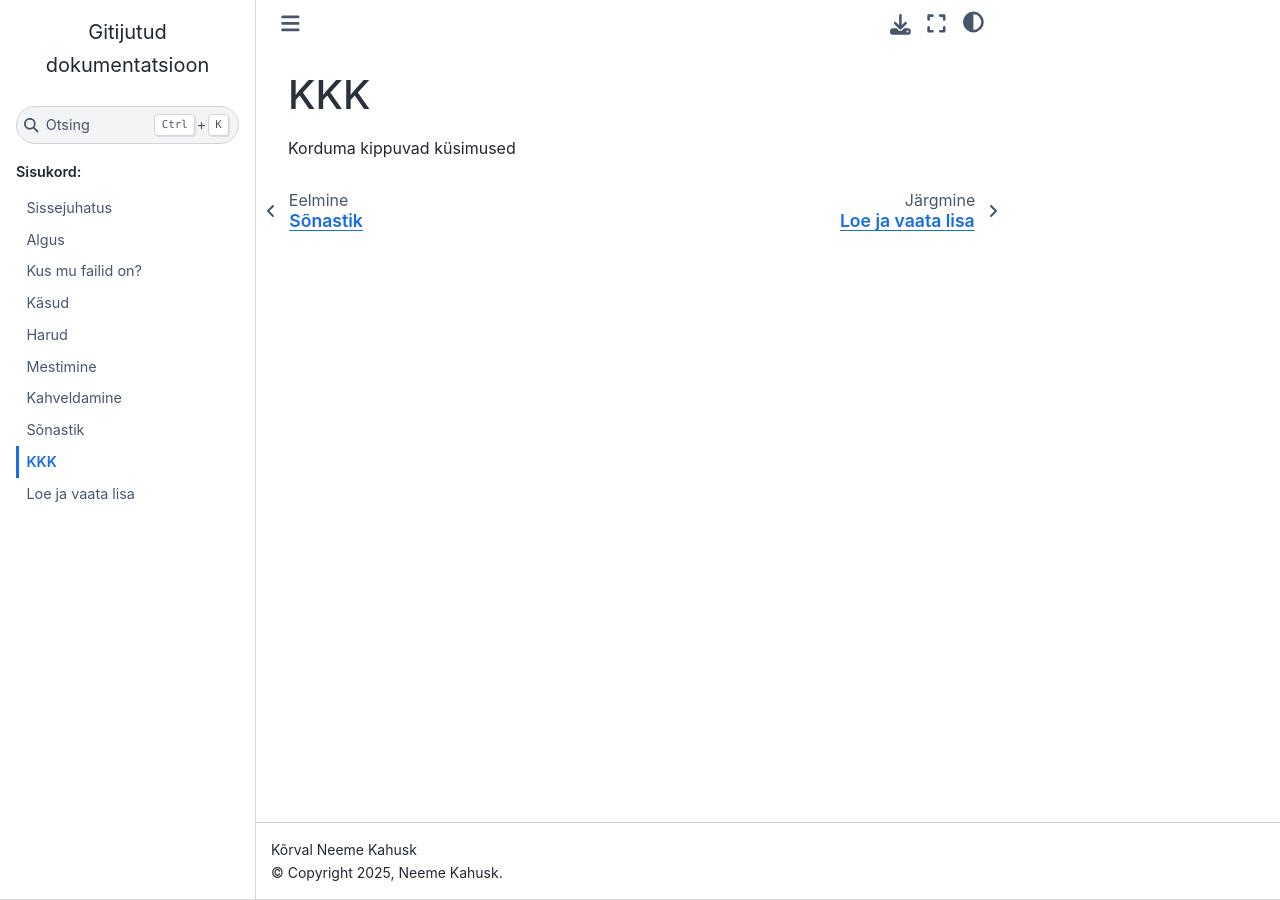
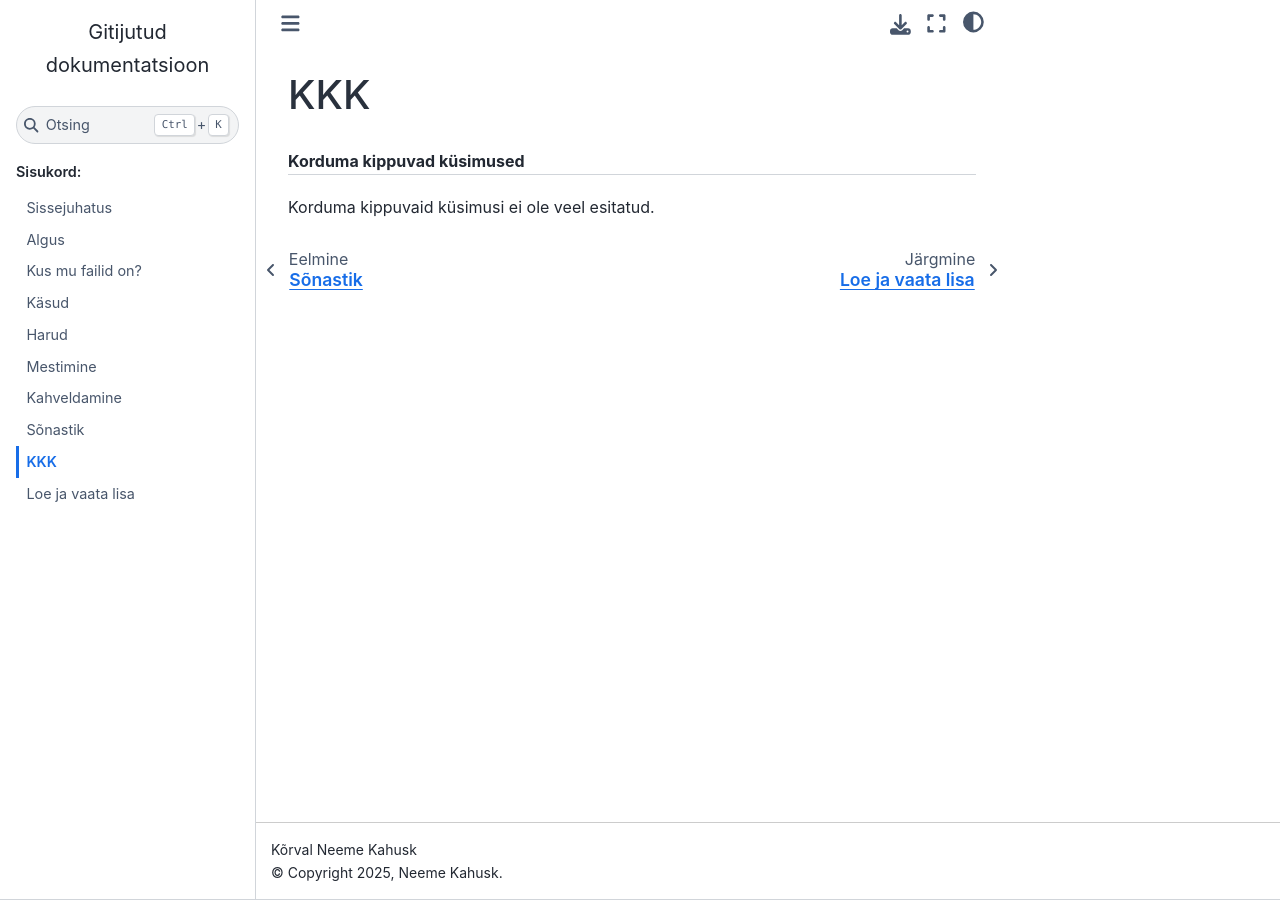
Before and after one commit to nemeek/gitijutud, a Sphinx documentation site: the page built from docs/kkk.rst, in a window 1280 px wide. Built offline with Sphinx 7.4.7 and the Sphinx Book theme 1.1.4, drawn with Linux system fonts in a browser that asks for light colours.

Commit message:
rubric kkk-s

```diff
--- a/docs/kkk.rst
+++ b/docs/kkk.rst
@@ -1,4 +1,6 @@
 KKK
 ===
 
-Korduma kippuvad küsimused
+.. rubric:: Korduma kippuvad küsimused
+
+Korduma kippuvaid küsimusi ei ole veel esitatud.
```
